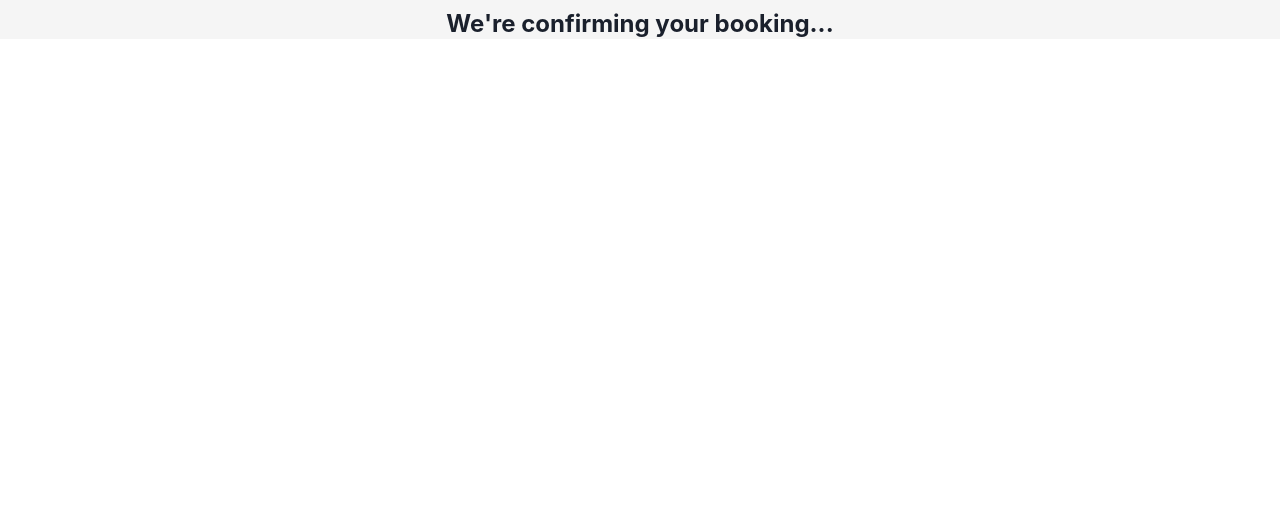
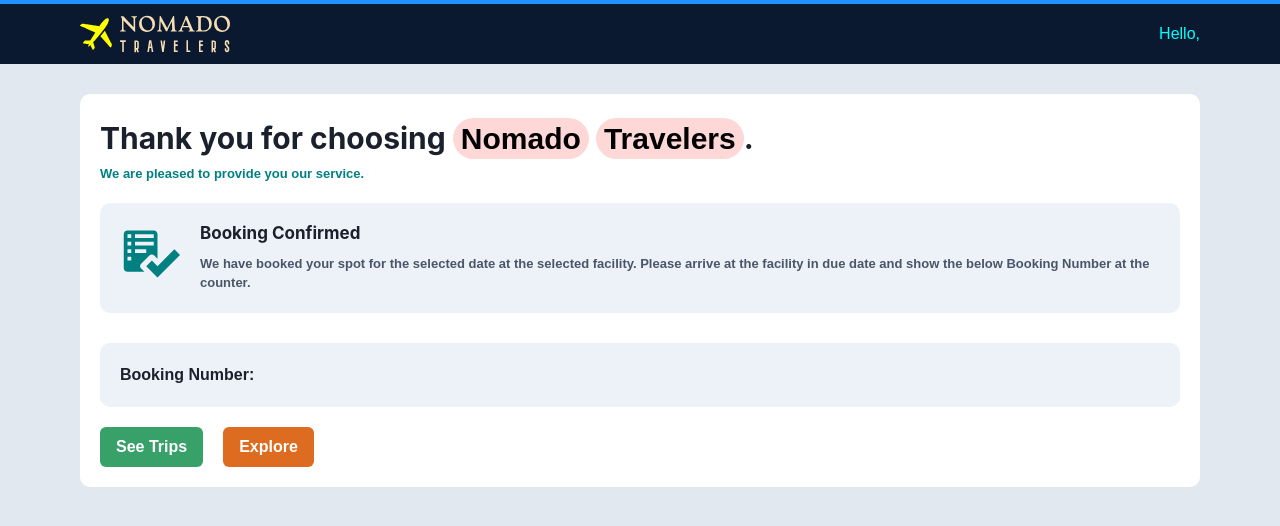
Before and after one commit to nehasingh114/Nomado-clone, a React (Vite) app in the folder client/: page /confirmpayment/stays in a window 1280 px wide. Shown: the top 526 px of the page. Built offline with nearby package versions, Linux system fonts and the light colour scheme.

Commit message:
hotel booking

```diff
--- a/client/src/Components/HotelCheckout/CheckoutMainSection.jsx
+++ b/client/src/Components/HotelCheckout/CheckoutMainSection.jsx
@@ -5,11 +5,14 @@
 import { TiTick } from "react-icons/ti"
 import { useSelector } from "react-redux"
 import { PaymentModal } from "./PaymentModal"
+import { useNavigate } from "react-router-dom"
+import axios from "axios"
 
 export const CheckoutMainSection = () => {
-    const { rooms } = useSelector(store => store.singleHotel);
+    const { data: hotelData, rooms, roomType, refundable, price, checkin, checkout } = useSelector(store => store.singleHotel);
     const { data } = useSelector(store => store.auth);
     const payModal = useDisclosure();
+    const navigate = useNavigate()
     const [user, setUser] = useState({ firstName: data.firstName || "", lastName: data.lastName || "", number: "" });
     const [card, setCard] = useState({ name: "", number: "", secret: "", zip: "" });
     const toast = useToast();
@@ -71,6 +74,18 @@
         }
         payModal.onOpen();
     }
+
+    const paymentConfirmed = () => {
+        payModal.onClose()
+        const total = price + (roomType.value * rooms.length);
+        const travellerName = user.firstName + ' ' + user.lastName
+        let creds = { user: data._id, hotel: hotelData._id, roomType, checkin, checkout, rooms, refundable, travellerNumber: +user.number, price: total, travellerName };
+        axios.post('https://venomous-plough-7848.vercel.app/api/bookhotel', creds).then((res) => {
+            if (res.data.message === 'Booking success.') {
+                navigate('/confirmpayment/stays', { state: res.data.trip })
+            }
+        })
+    }
     return (
         <Box flexGrow={1}>
             <Flex bg='white' p='20px' w='100%' gap='15px'>
@@ -110,7 +125,7 @@
                     <FormControl isRequired mt='15px'>
                         <FormLabel fontSize='14px' fontWeight={600} color='GrayText'>Mobile Phone Number</FormLabel>
                         <Input borderColor={'blackAlpha.700'} placeholder='Your Number'
-                            name='number' value={user.number} onChange={handleUser} />
+                            name='number' type='number' value={user.number} onChange={handleUser} />
                     </FormControl>
                     <Checkbox mt='10px' color='blue' fontSize='13px'>
                         Receive text alerts about this trip. Message and data rates may apply.
@@ -202,7 +217,7 @@
                     This payment will be processed in the U.S. This does not apply when the travel provider (airline/hotel/rail, etc.) processes your payment.
                 </Text>
             </Box>
-            <PaymentModal payModal={payModal} user={user} />
+            <PaymentModal payModal={payModal} user={user} paymentConfirmed={paymentConfirmed} />
         </Box>
     )
 }
--- a/client/src/Components/HotelCheckout/PaymentModal.jsx
+++ b/client/src/Components/HotelCheckout/PaymentModal.jsx
@@ -4,7 +4,7 @@
 } from "@chakra-ui/react"
 import { useSelector } from 'react-redux';
 
-export const PaymentModal = ({ payModal, user }) => {
+export const PaymentModal = ({ payModal, user, paymentConfirmed }) => {
     const { price, rooms, roomType } = useSelector(store => store.singleHotel)
     return (
         <Modal isOpen={payModal.isOpen} onClose={payModal.onClose} m='0'>
@@ -40,8 +40,8 @@
                     <Flex justifyContent={'flex-end'} mt='20px' gap='15px'>
                         <Button colorScheme='red' fontSize='14px' onClick={payModal.onClose}>
                             CANCEL
-                            </Button>
-                        <Button colorScheme='purple' fontSize='14px'>PAY</Button>
+                        </Button>
+                        <Button colorScheme='purple' fontSize='14px' onClick={paymentConfirmed}>PAY</Button>
                     </Flex>
                 </ModalBody>
             </ModalContent>
--- a/client/src/Pages/ConfirmPayment.jsx
+++ b/client/src/Pages/ConfirmPayment.jsx
@@ -1,16 +1,95 @@
-import { Box, Heading } from '@chakra-ui/react';
+import { Box, Flex, Heading, Text, Progress, ProgressLabel, Icon, Image, Button, Highlight } from '@chakra-ui/react';
+import { useEffect, useState } from 'react';
+import { useSelector } from 'react-redux';
+import { useLocation, useNavigate } from 'react-router-dom';
+import { Logo } from '../Components/Logo';
+import { GoChecklist } from 'react-icons/go';
 
 export const ConfirmPayment = () => {
+    const { state } = useLocation();
+    const { auth: { data: userData }, singleHotel: { pictures } } = useSelector(store => store);
+    const [loading, setLoading] = useState(true);
+    const [trip, setTrip] = useState(state);
+    const navigate = useNavigate()
+
+    useEffect(() => {
+        setTimeout(() => {
+            setLoading(false);
+        }, 3000)
+    }, [])
 
     return (
-        <Box px={{ base: "10px", sm: "20px", lg: "50px", xl: "80px" }} bg='rgba(0,0,0,0.04)' pt='10px'>
-            <Heading fontSize={'24px'} textAlign='center'>
-                We're confirming your booking...
-            </Heading>
+        <Box bg='gray.200' minH='100vh'>
+            <Flex bg='#0a192f' borderTop='4px solid dodgerblue' px={{ base: "10px", sm: "20px", lg: "50px", xl: "80px" }} py='10px' justifyContent={'space-between'} alignItems='center'>
+                <Logo iconColor={'yellow'} w='150px' h='40px' textColor={'wheat'} />
+                <Text color='cyan' cursor='pointer'>
+                    Hello, {userData.firstName}
+                </Text>
+            </Flex>
+            {loading ? (
+                <Box px={{ base: "10px", sm: "20px", lg: "50px", xl: "80px" }} pt='10px'>
+                    <Heading fontSize={'24px'} textAlign='center'>
+                        We're confirming your booking...
+                    </Heading>
+                    <Text fontSize='13px' fontWeight={600} mt='15px' textAlign={'center'}>
+                        This could take a few minutes, so please don't refresh your browser or use the back button.
+                    </Text>
+                    <Box w='fit-content' m='30px auto'>
+                        <Progress isIndeterminate colorScheme={'teal'} w='200px' borderRadius={'5px'}
+                            h='20px'>
+                            <ProgressLabel color={'black'} fontSize='16px'>Loading</ProgressLabel>
+                        </Progress>
+                    </Box>
+                </Box>
+            ) : (
+                <Box px={{ base: "10px", sm: "20px", lg: "50px", xl: "80px" }} mt='30px'>
+                    <Box p={{ base: "10px", sm: "20px" }} bg='white' borderRadius={'10px'}>
 
+                        <Box>
+                            <Heading lineHeight='tall' fontSize='30px'>
+                                <Highlight
+                                    query={['Nomado', 'Travelers']}
+                                    styles={{ px: '2', py: '1', rounded: 'full', bg: 'red.100' }}
+                                >
+                                    Thank you for choosing Nomado Travelers.
+                                </Highlight>
+                            </Heading>
+                            <Text fontSize='13px' fontWeight={600} color='teal' mb='20px'>
+                                We are pleased to provide you our service.
+                            </Text>
+                        </Box>
+
+                        <Flex gap={'20px'} bg='#edf2f8' p={{ base: "10px", sm: "20px" }} borderRadius={'10px'}
+                            flexDir={{ base: "column", sm: "row" }}>
+                            <Icon as={GoChecklist} color='teal' fontSize='60px' />
+                            <Box >
+                                <Heading fontSize='17px'>
+                                    Booking Confirmed
+                                </Heading>
+                                <Text fontSize='13px' fontWeight={600} color='gray.600' mt='10px'>
+                                    We have booked your spot for the selected date at the selected facility. Please arrive at the facility in due date and show the below Booking Number at the counter.
+                                </Text>
+                            </Box>
+                        </Flex>
+
+                        <Box bg='#edf2f8' p={{ base: "10px", sm: "20px" }} borderRadius={'10px'} mt='30px'>
+                            <Text>
+                                <b>Booking Number:</b> {trip?._id}
+                            </Text>
+                        </Box>
+
+                        <Box display='flex' gap='20px' flexWrap='wrap' mt='20px'>
+                            <Button colorScheme={'green'}>
+                                See Trips
+                            </Button>
+                            <Button colorScheme={"orange"} onClick={() => navigate('/')}>
+                                Explore
+                            </Button>
+                        </Box>
+                    </Box>
+
+                </Box>
+            )}
         </Box>
     )
 }
-
-//
-// This could take a few minutes, so please don't refresh your browser or use the back button.
```
Also changed, not shown: client/src/Components/HotelCheckout/CheckoutSidebar.jsx (line endings or trailing spaces), 1 other file (tests, documents, lock files or other folders).
